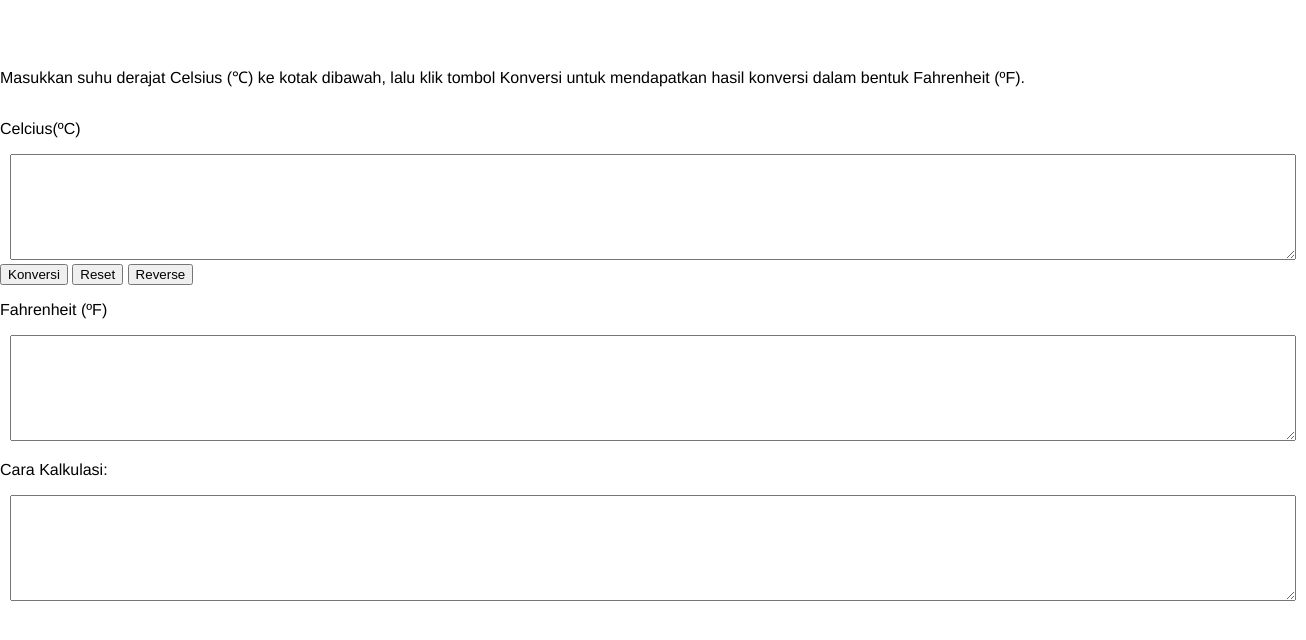
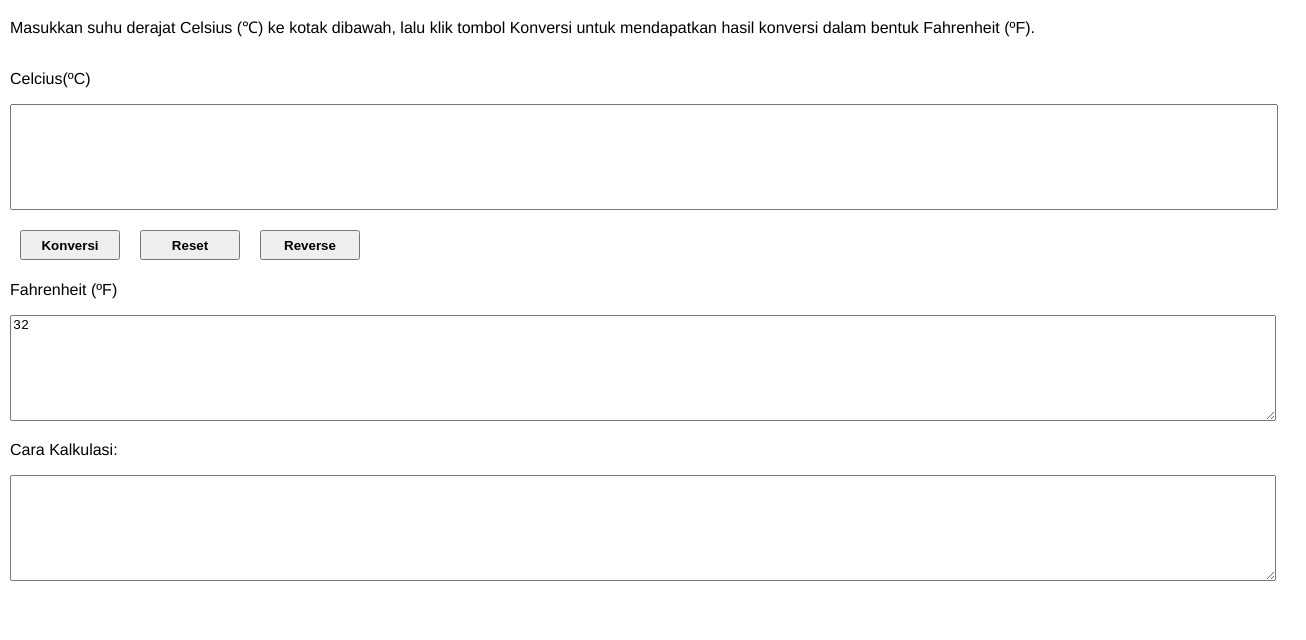
Before and after one commit to revou-fundamental-course/03-feb-25-CaesarAkbarr, a plain HTML site: page index.html in a window 1280 px wide. Both pictures are taken after a click on the button "Konversi". Shown: the whole page, 1306 px wide, since content can reach past the window. Drawn offline with Linux system fonts and the light colour scheme.

Commit message:
V1 done pertama

```diff
--- a/css/style.css
+++ b/css/style.css
@@ -3,25 +3,37 @@ body {
     margin: 0;
     padding: 0;
 }
+#result-textarea {
+    width: 100%;
+    min-height: 100px;
+}
 #fahrenheit-textarea {
     width: 100%;
     min-height: 100px;
-    margin: 0 10px 0 10px;
-}
-#celcius-textarea {
-    width: 100%;
-    min-height: 100px;
-    margin: 0 10px 0 10px;
-}
-#result-textarea {
-    width: 100%;
-    min-height: 100px;
-    margin: 0 10px 0 10px;
 }
 .container {
     display: flex;
     flex-direction: column;
     justify-content: center;
     align-items: left;
-    margin-top: 50px;
+    margin: 0 10px 0 10px
 }
+#button>button {
+    width: 100px;
+    height: 30px;
+    font-weight: 600;
+    margin: 20px 10px 5px 10px;
+    cursor: pointer;
+}
+#button {
+    display: flex;
+    flex-direction: row;
+}
+#celcius>input {
+    width: 100%;
+    height: 100px;
+}
+#fahrenheit>input {
+    width: 100%;
+    height: 100px;
+}
--- a/index.html
+++ b/index.html
@@ -13,20 +13,20 @@
                 untuk mendapatkan hasil konversi dalam bentuk Fahrenheit (ºF).</p>
             <div id="celcius">
                 <p>Celcius(ºC)</p>
-                <textarea id="celcius-textarea"></textarea>
+                <input type="number" id="celcius-input">
             </div>
             <div id="button">
-                <button id="convert-button">Konversi</button>
+                <button id="convert-button" onclick="convertCelciusToFahrenheit()">Konversi</button>
                 <button id="reset-button">Reset</button>
                 <button id="reverse-button">Reverse</button>
             </div>
             <div id="fahrenheit">
                 <p>Fahrenheit (ºF)</p>
-                <textarea id="fahrenheit-textarea"></textarea>
+                <textarea id="fahrenheit-textarea"readonly></textarea>
             </div>
             <div id="result">
                 <p>Cara Kalkulasi: </p>
-                <textarea id="result-textarea"></textarea>
+                <textarea id="result-textarea" readonly></textarea>
             </div>
     </div>
 </body>
--- a/js/script.js
+++ b/js/script.js
@@ -1,2 +1,6 @@
-const inputCelcius = document.getElementById('celcius-textarea').value;
-const inputFahrenheit = document.getElementById('fahrenheit-textarea').value;
+function convertCelciusToFahrenheit() {
+  let celcius = document.getElementById("celcius-input").value;
+  let fahrenheit = (celcius * 9/5) + 32;
+  const output = document.getElementById("fahrenheit-textarea");
+  output.innerHTML = fahrenheit;
+};
```
